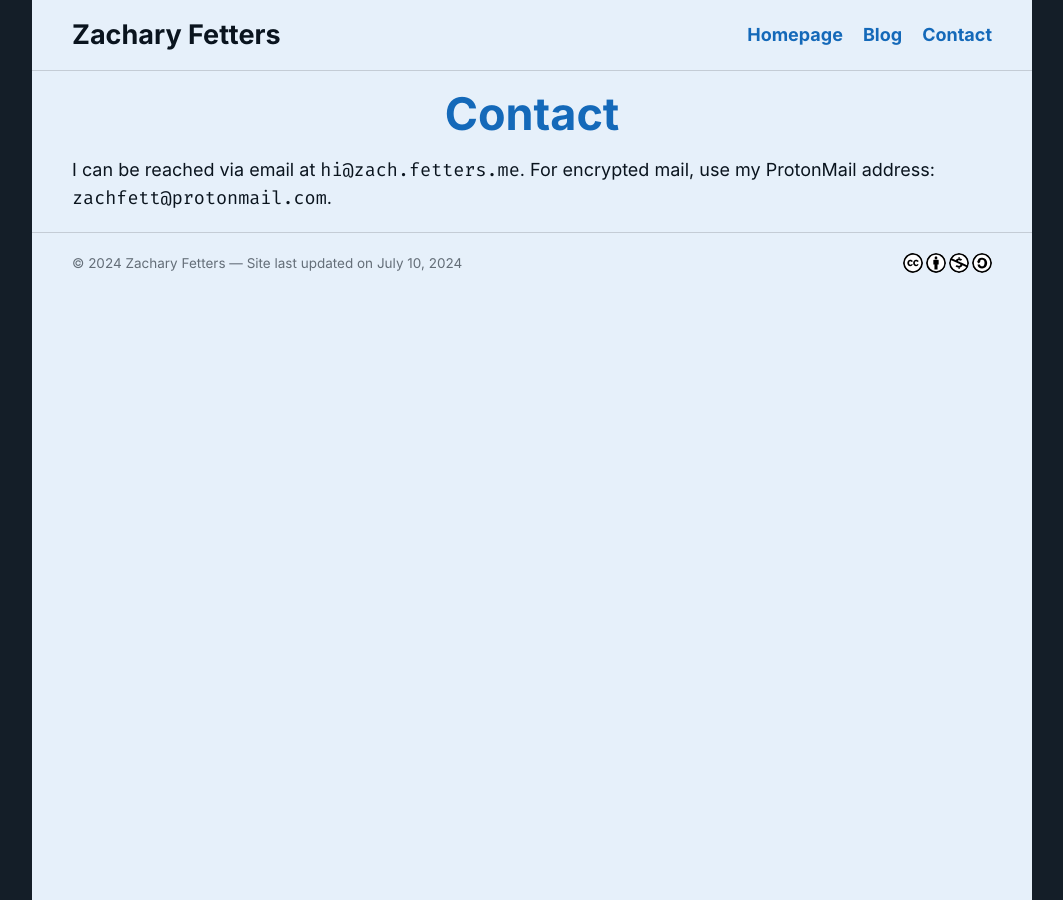
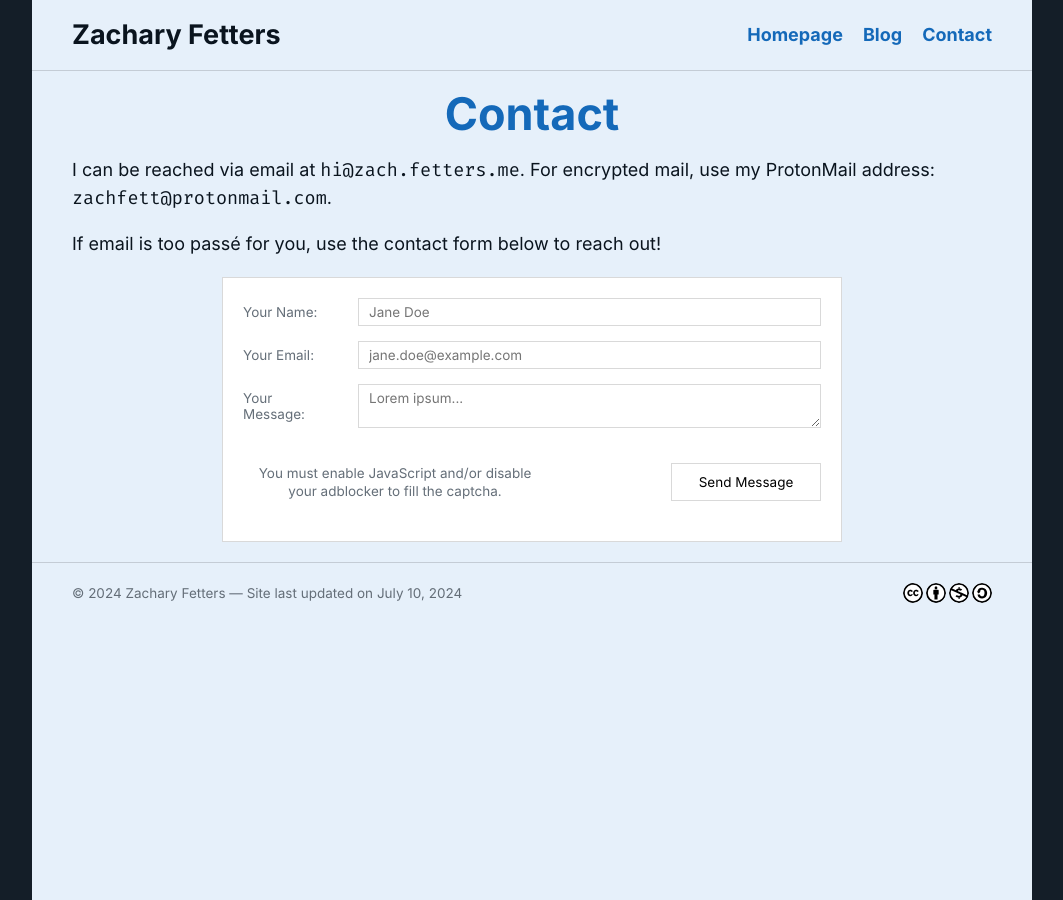
Before and after one commit to zfett/zach.fetters.me, a Jekyll site: the page built from _pages/contact.md, in a window 1280 px wide. Shown: the whole page, without its empty margins (108-1171 px from the left). Built offline with Jekyll 4.4.1, drawn with Linux system fonts in a browser that asks for light colours.

Commit message:
added contact form

```diff
--- /dev/null
+++ b/_includes/contact-form.html
@@ -0,0 +1,10 @@
+<form name="contact" method="POST" id="contact-form" netlify netlify-honeypot="bot-field" data-netlify-recaptcha="true">
+    <label class="hidden">Ignore this field if you're human: <input name="bot-field"></label>
+    <label>Your Name: <input name="name" type="text" autocomplete="off" placeholder="Jane Doe"></label>
+    <label>Your Email: <input name="email" type="email" autocomplete="off" placeholder="jane.doe@example.com" required></label>
+    <label>Your Message: <textarea maxlength="1000" placeholder="Lorem ipsum..." required></textarea></label>
+    <div id="submission-field">
+        <div id="captcha" data-netlify-recaptcha="true"></div>
+        <input type="submit" value="Send Message">
+    </div>
+</form>
--- a/_pages/contact.md
+++ b/_pages/contact.md
@@ -4,3 +4,7 @@ header: true
 order: 3
 ---
 I can be reached via email at `hi@zach.fetters.me`. For encrypted mail, use my ProtonMail address: `zachfett@protonmail.com`.
+
+If email is too passé for you, use the contact form below to reach out!
+
+{% include contact-form.html %}
--- a/assets/style/main.css
+++ b/assets/style/main.css
@@ -19,6 +19,7 @@
 
     /*Breakpoint*/
     --max-width: 1000px;
+    --breakpoint: 700px;
 }
 
 ::selection, ::-moz-selection {
@@ -201,6 +202,11 @@ pre {
     line-height: var(--s-large);
 }
 
+.hidden {
+    display: none;
+    visibility: hidden;
+}
+
 .rouge-gutter.gl { padding: 0 }
 
 .lineno {
@@ -273,6 +279,106 @@ pre {
     font-size: var(--s-normal);
 }
 
+#contact-form {
+    position: relative;
+    display: block;
+    padding: 20px;
+    width: calc(100% - 42px);
+    max-width: calc(var(--breakpoint) - 122px);
+    min-width: 304px;
+    margin: 20px auto 0 auto;
+    background: white;
+    border: 1px solid var(--c-border);
+    overflow: hidden;
+}
+
+label {
+    position: relative;
+    display: grid;
+    grid-template-columns: 95px 1fr;
+    gap: 20px;
+    align-items: center;
+    margin: 0 0 15px 0;
+    font-size: var(--s-small);
+    color: var(--c-text-subtle);
+}
+
+input, textarea {
+    position: relative;
+    display: block;
+    padding: 5px 10px;
+    border: 1px solid var(--c-border);
+    background: white;
+    margin: 0;
+    width: 100%;
+    max-width: calc(100% - 22px);
+    max-height: 300px;
+    font-family: var(--f-sans);
+    font-size: var(--s-small);
+    overflow: hidden;
+    resize: vertical;
+}
+
+input[type="submit"] {
+    width: 100%;
+    max-width: 150px;
+    cursor: pointer;
+    padding: 10px;
+    text-align: center;
+}
+
+input[type="submit"]:hover { background: var(--c-border) }
+
+#submission-field {
+    display: grid;
+    grid-template-columns: auto 150px;
+    gap: 20px;
+    align-items: center;
+    justify-content: space-between;
+}
+
+#captcha {
+    position: relative;
+    display: block;
+    width: 304px;
+    height: 78px;
+}
+
+#captcha::after {
+    content: "You must enable JavaScript and/or disable your adblocker to fill the captcha.";
+    position: absolute;
+    display: block;
+    width: calc(100% - 20px);
+    margin: 0 10px;
+    top: 50%;
+    transform: translateY(-50%);
+    font-size: var(--s-small);
+    line-height: var(--s-normal);
+    text-align: center;
+    color: var(--c-text-subtle);
+}
+
+@media screen and (max-width: 700px) {
+    label {
+        grid-template-columns: 1fr;
+        grid-template-rows: auto auto;
+        gap: 10px;
+        margin: 0 0 20px 0;
+    }
+
+    #submission-field {
+        grid-template-columns: 1fr;
+        grid-template-rows: auto auto;
+        gap: 20;
+        align-items: center;
+        justify-content: space-around;
+    }
+
+    #captcha { margin: 0 auto }
+
+    input[type="submit"] { margin: 0 auto }
+}
+
 @media screen and (max-width: 1000px) {
     :root { --max-width: 700px }
 
```
